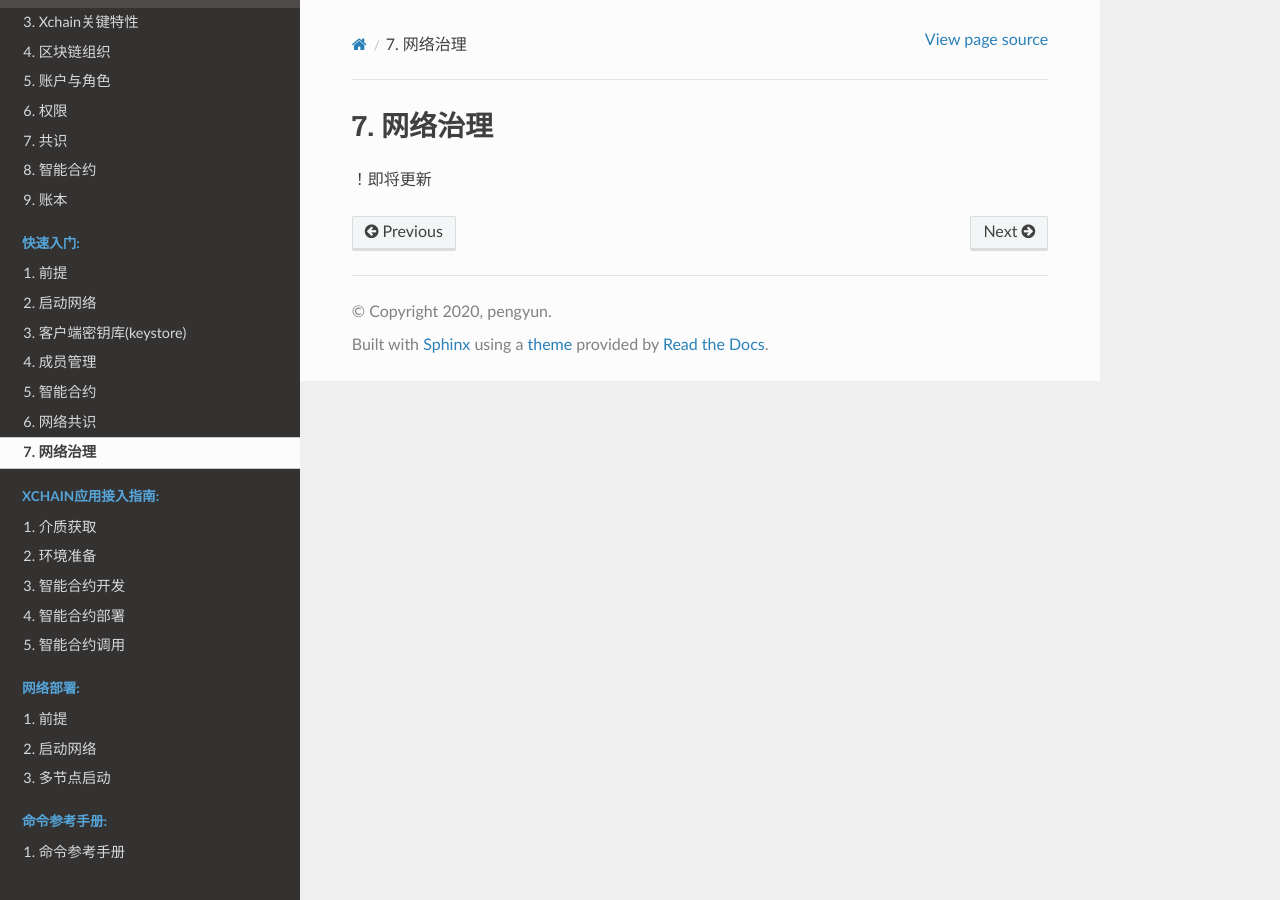
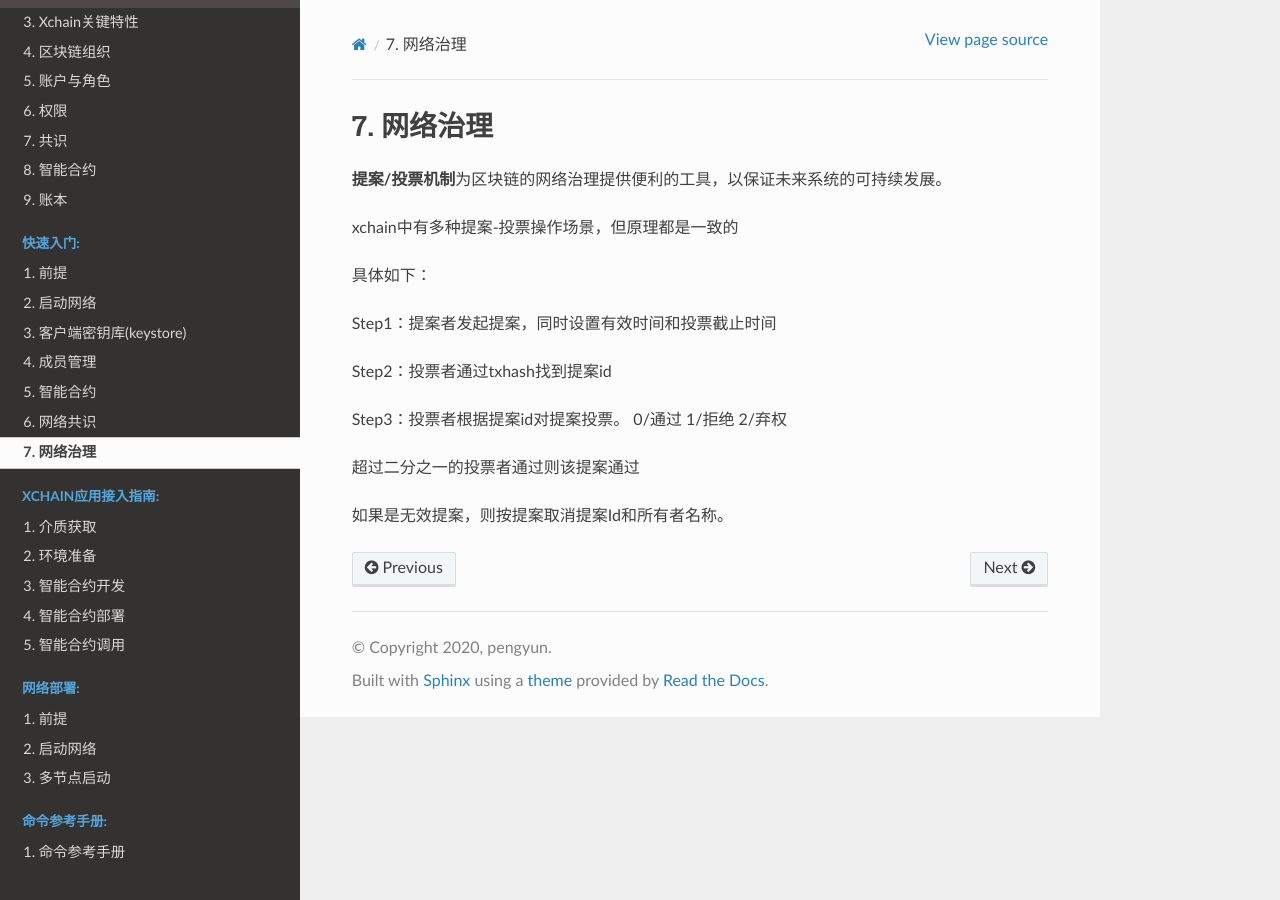
Before and after one commit to XAbaiyangdian/xchaindoc, a Sphinx documentation site: the page built from source/quickstart/govern.md, in a window 1280 px wide. Built offline with Sphinx 7.4.7 and the Read the Docs theme 2.0.0, drawn with Linux system fonts in a browser that asks for light colours.

Commit message:
Update govern.md

```diff
--- a/source/quickstart/govern.md
+++ b/source/quickstart/govern.md
@@ -1,3 +1,17 @@
 # 网络治理
 
-   ！即将更新
+ **提案/投票机制**为区块链的网络治理提供便利的工具，以保证未来系统的可持续发展。
+
+xchain中有多种提案-投票操作场景，但原理都是一致的
+
+具体如下：
+
+Step1：提案者发起提案，同时设置有效时间和投票截止时间
+
+Step2：投票者通过txhash找到提案id
+
+Step3：投票者根据提案id对提案投票。 0/通过 1/拒绝 2/弃权
+
+超过二分之一的投票者通过则该提案通过
+
+如果是无效提案，则按提案取消提案Id和所有者名称。
```
